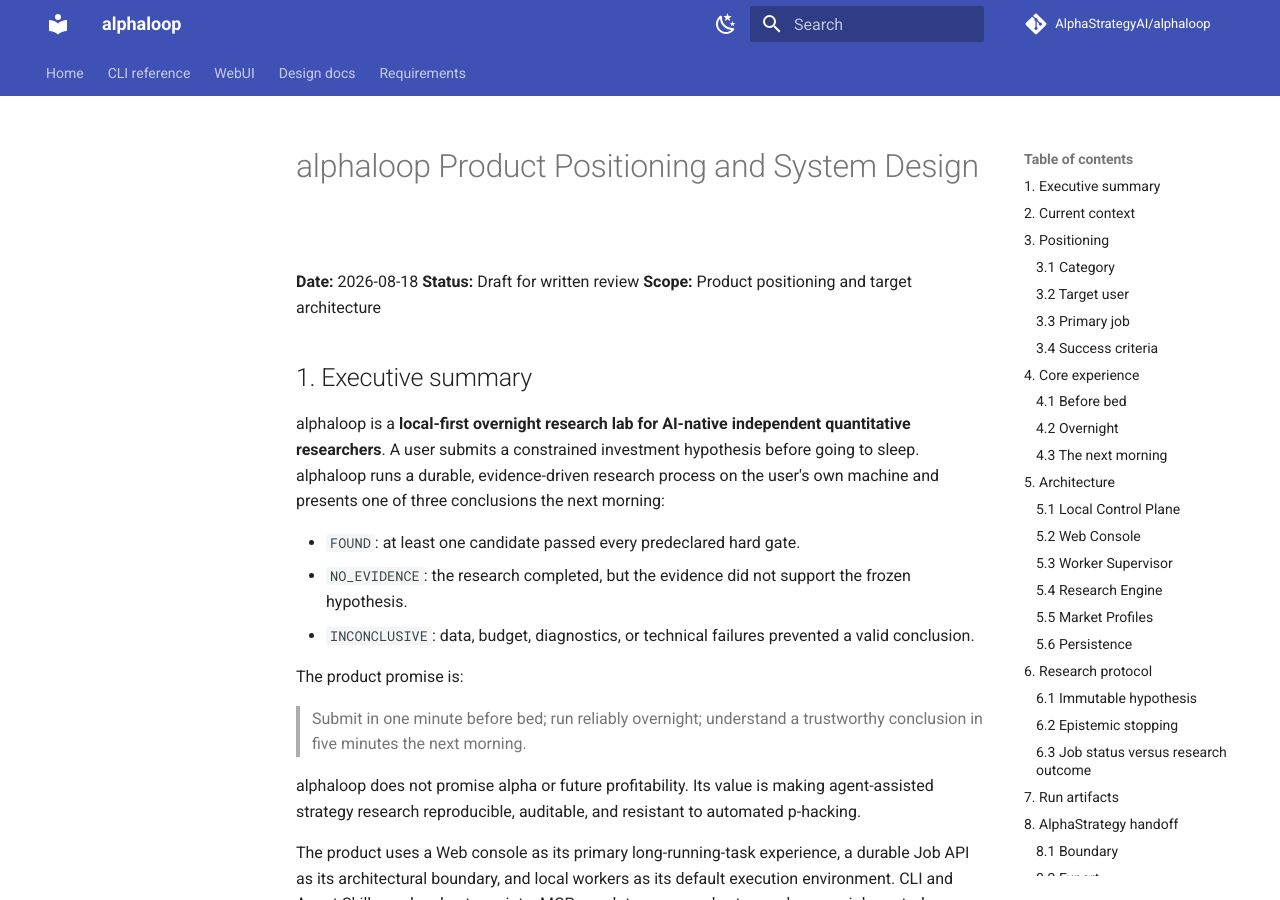
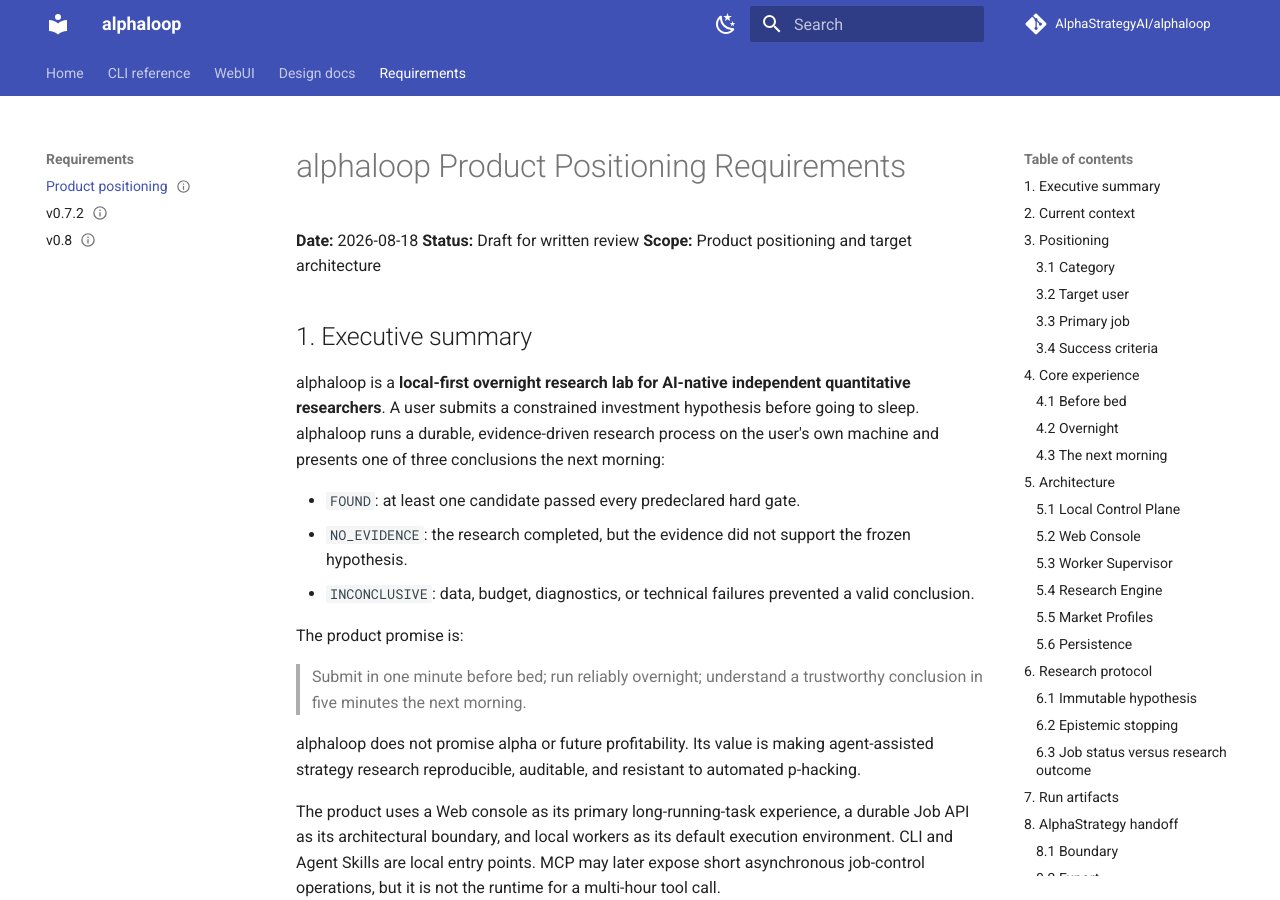
Before and after one commit to AlphaStrategyAI/alphaloop, an MkDocs documentation site: the page built from docs/requirements/product-positioning-requirements.md, in a window 1280 px wide and 900 px high. Built offline with MkDocs 1.6.1 and Material for MkDocs 9.7.7, drawn with Linux system fonts in a browser that asks for light colours; comment, search, counter and statistics services are not loaded.

Commit message:
docs: move product positioning requirements to docs/requirements
Keep the positioning PRD with the other requirements documents and add it to the documentation nav.

Co-authored-by: PatrickFeng <AlphaStrategyAI@users.noreply.github.com>

```diff
--- a/docs/superpowers/specs/2026-08-18-alphaloop-product-positioning-design.md
+++ b/docs/requirements/product-positioning-requirements.md
@@ -1,4 +1,13 @@
-# alphaloop Product Positioning and System Design
+---
+title: "alphaloop — Product Positioning Requirements (PRD)"
+status: "requirements"
+authors:
+  - alphaloop
+date: "2026-08-18"
+supersedes: "none — first product-positioning requirements document"
+---
+
+# alphaloop Product Positioning Requirements
 
 **Date:** 2026-08-18
 **Status:** Draft for written review
--- a/mkdocs.yml
+++ b/mkdocs.yml
@@ -51,6 +51,7 @@ nav:
     - LLM judge: design/v06-llm-judge.md
     - WebUI: design/v071-webui.md
   - Requirements:
+    - Product positioning: requirements/product-positioning-requirements.md
     - v0.7.2: requirements/v072-requirements.md
     - v0.8: requirements/v08-requirements.md
 
```
Also changed, not shown: docs/index.md (+1 -1 lines).
